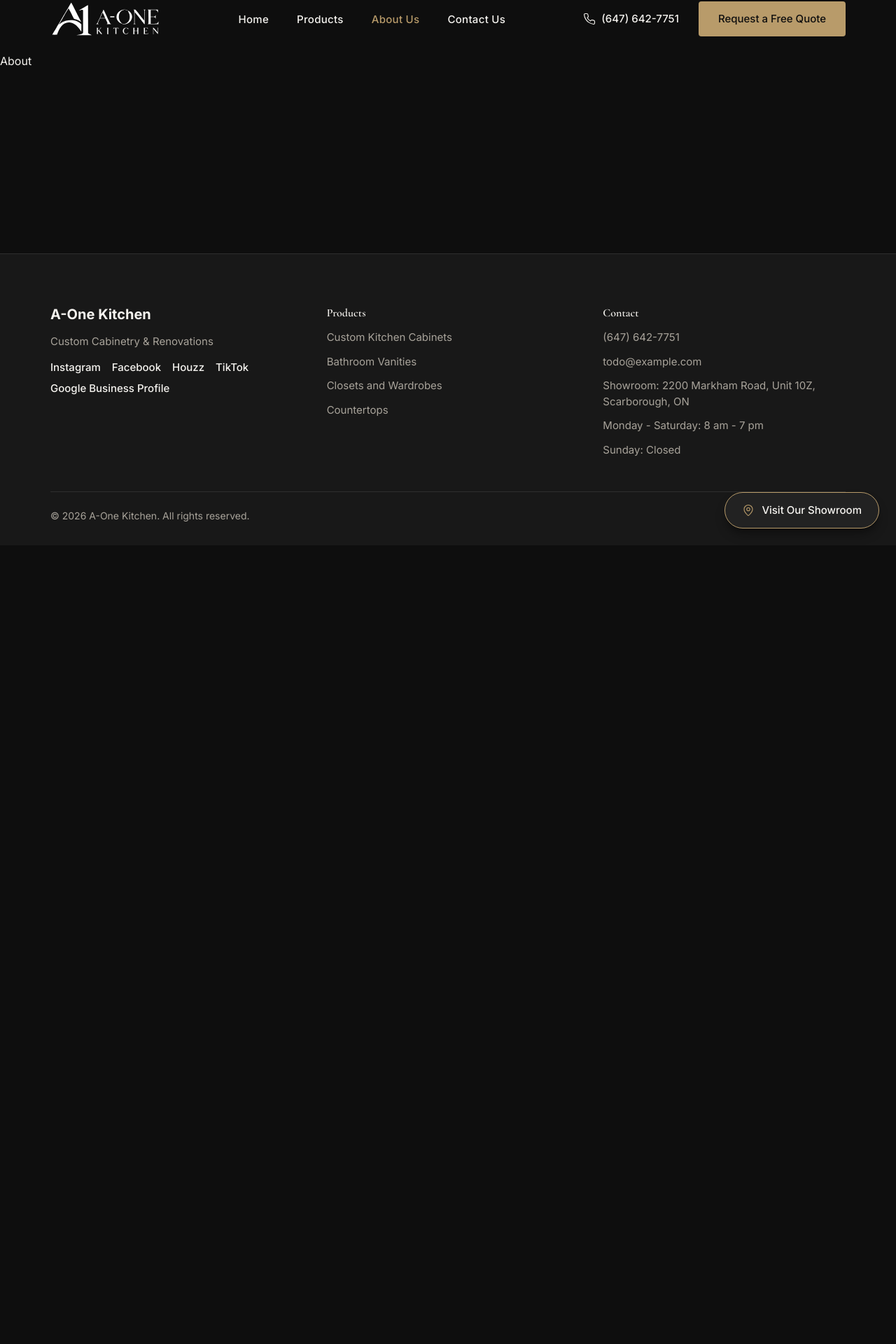
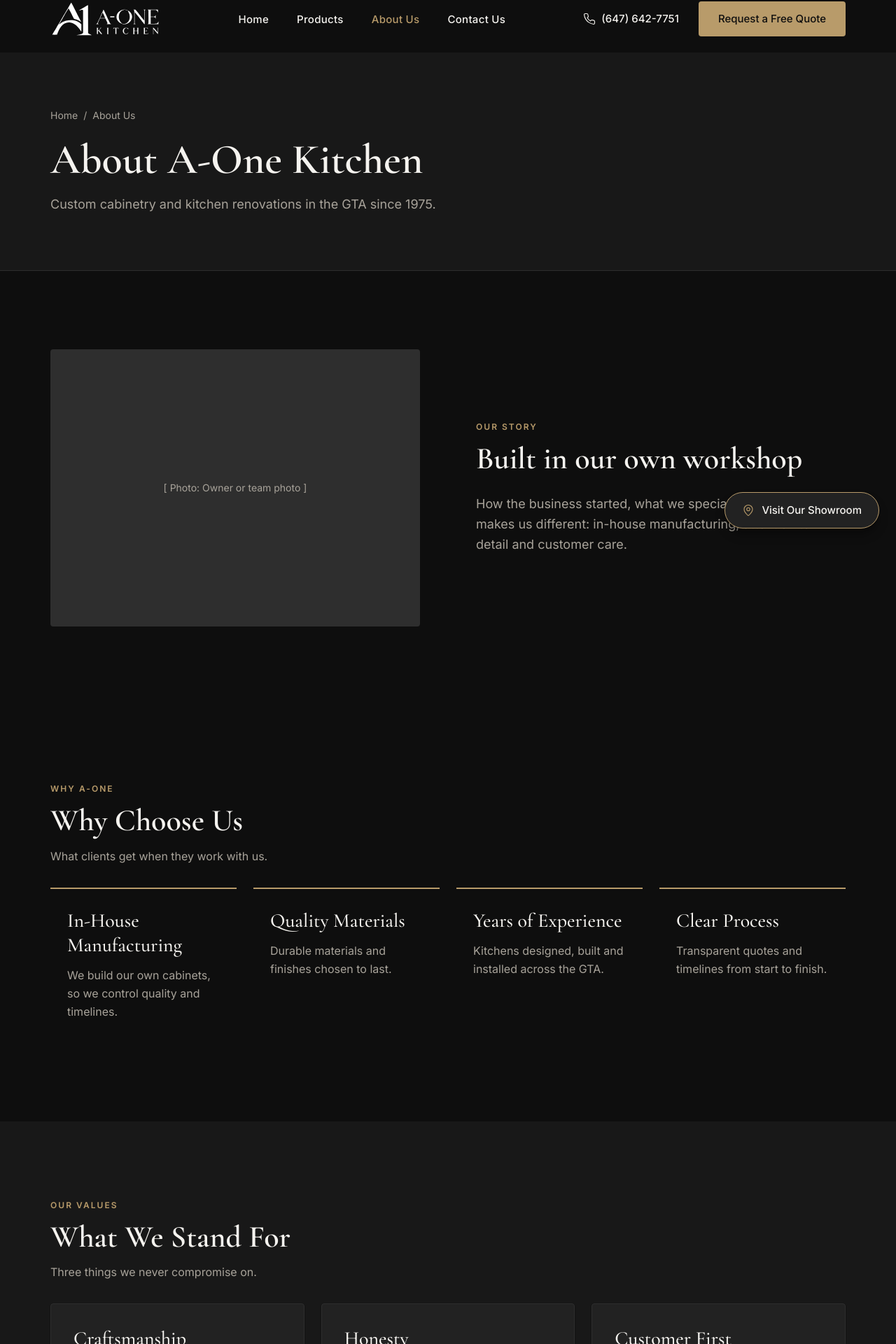
Before and after one commit to Abdallah-Divkar/kitchen-renovation-website, a Next.js app in the folder client/: page /about in a window 1280 px wide. Shown: the part 21-1941 px from the top of the page at 70% size. Before the commit the page ends 800 px from the top, so only its background shows below. Built offline with nearby package versions, Linux system fonts and the light colour scheme.

Commit message:
feat: build about page from Figma

```diff
--- a/client/src/app/about/page.js
+++ b/client/src/app/about/page.js
@@ -1,5 +1,30 @@
+import OurStory from "@/components/about/OurStory";
+import ShowroomVisit from "@/components/about/ShowroomVisit";
+import Stats from "@/components/about/Stats";
+import Values from "@/components/about/Values";
+import WhyChooseUs from "@/components/about/WhyChooseUs";
+import PageHero from "@/components/shared/PageHero";
+import QuoteBand from "@/components/shared/QuoteBand";
+import { site } from "@/data/site";
+
 export const metadata = { title: "About Us" };
 
 export default function AboutPage() {
-  return <div>About</div>;
+  const since = site.established ? ` since ${site.established}` : "";
+
+  return (
+    <>
+      <PageHero
+        title={`About ${site.name}`}
+        subtitle={`Custom cabinetry and kitchen renovations in the GTA${since}.`}
+        breadcrumbs={[{ label: "About Us" }]}
+      />
+      <OurStory />
+      <Stats />
+      <WhyChooseUs />
+      <Values />
+      <ShowroomVisit />
+      <QuoteBand />
+    </>
+  );
 }
```
